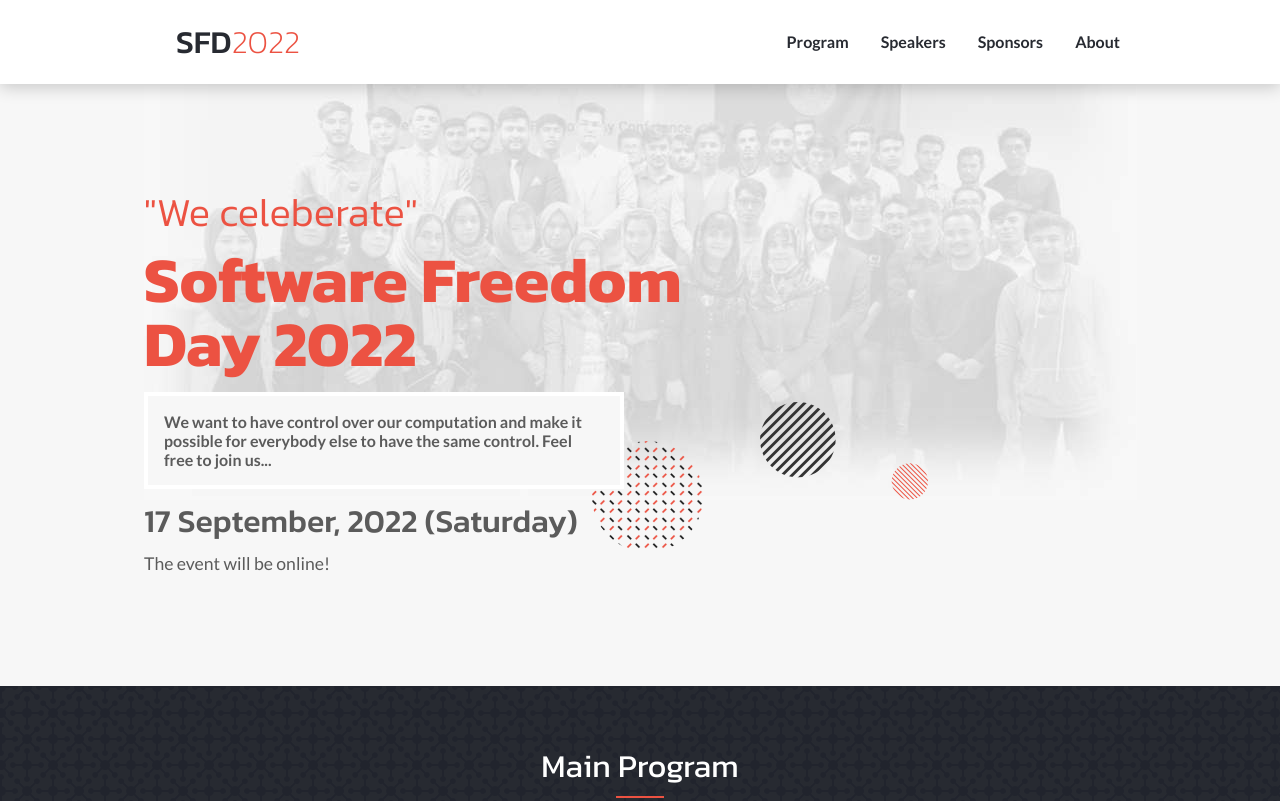
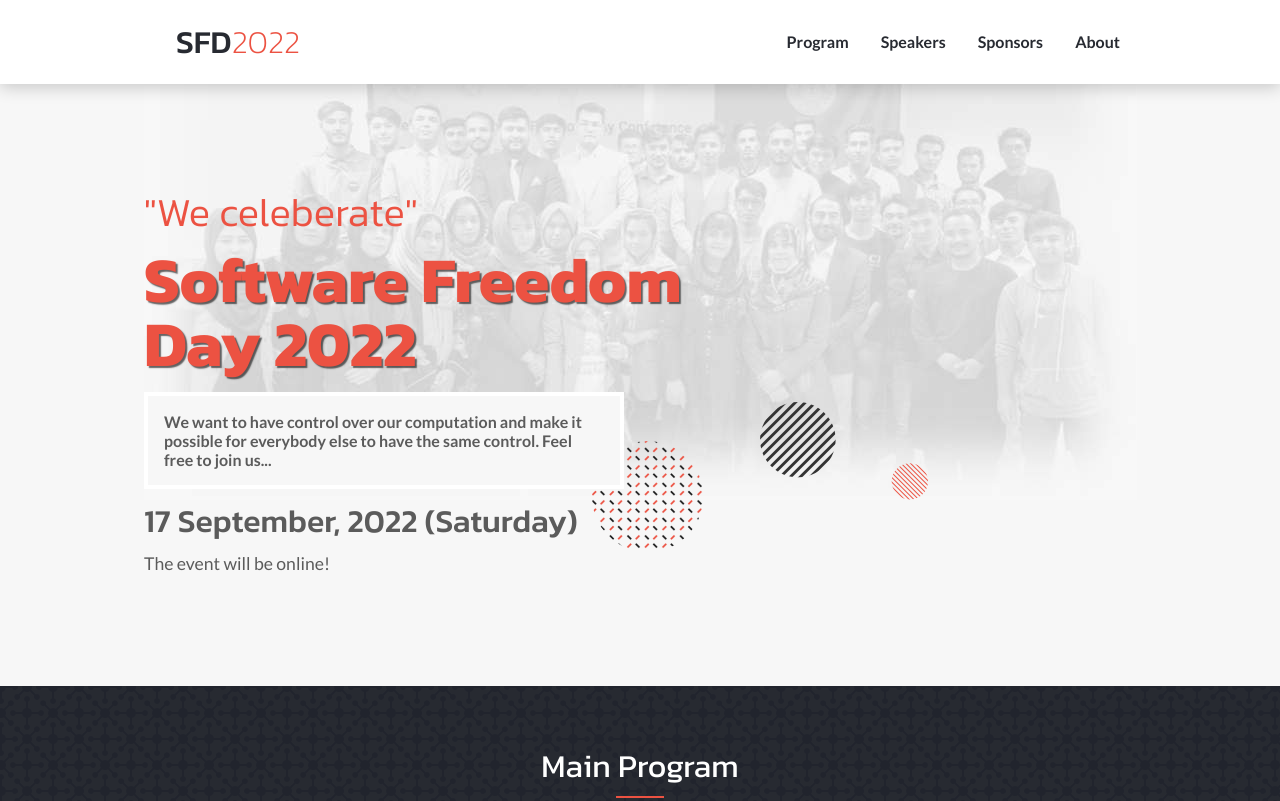
Before and after one commit to ahangarha/SFD2022-sample-design, a website: page index.html in a window 1280 px wide. Shown: the top 801 px of the page. Drawn offline with Linux system fonts and the light colour scheme.

Commit message:
add shadow to main title

```diff
--- a/assets/css/style.css
+++ b/assets/css/style.css
@@ -160,6 +160,7 @@ section {
 
 #hero h1 {
   font-weight: 700;
+  text-shadow: 0.03em 0.03em 0.02em #0009;
 }
 
 #hero h2 {
```
